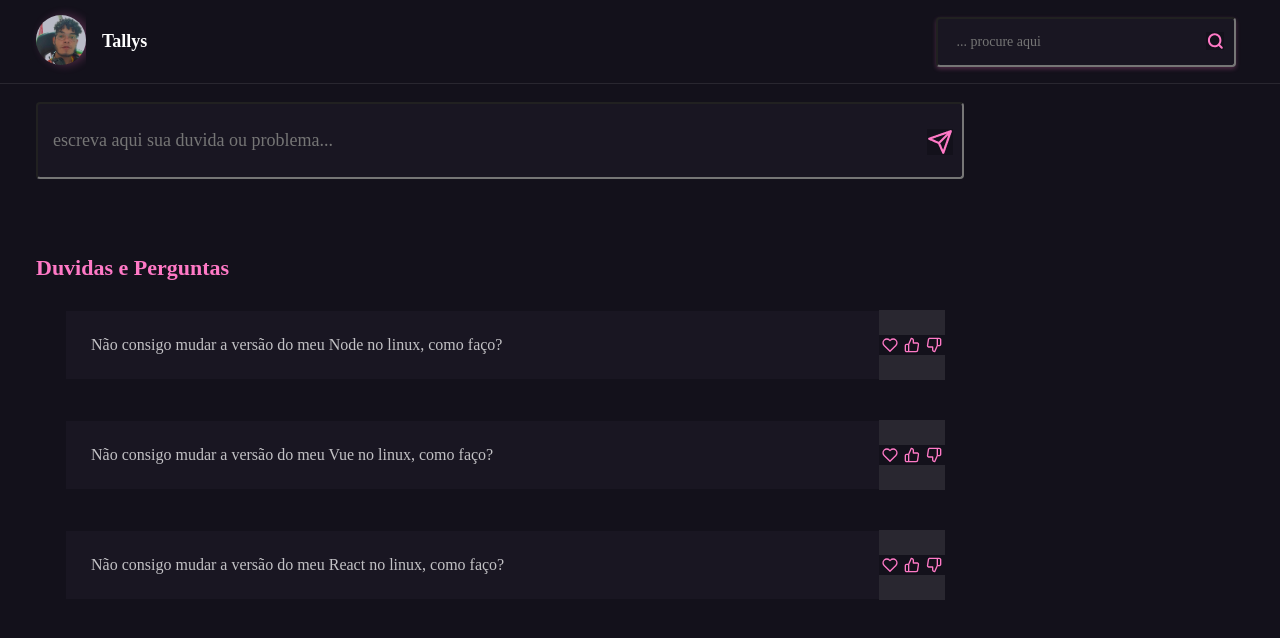
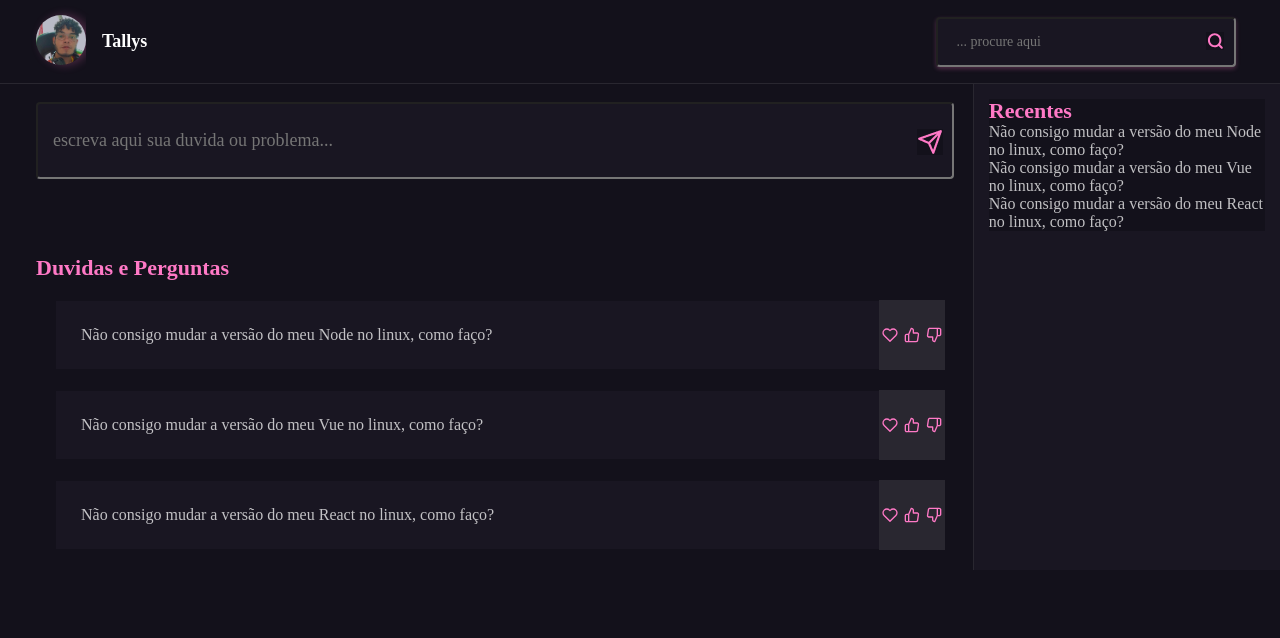
Before and after one commit to byte-serido/trainign-devs-byte, a Vue app in the folder src/projects/forum_bsi/talles/forum_bsi/: page / in a window 1280 px wide. Shown: the top 638 px of the page. Built offline with nearby package versions, Linux system fonts and the light colour scheme.

Commit message:
:sparkles:feat: changing the body and adding seccond dashboard (#22)

```diff
--- a/src/projects/forum_bsi/talles/forum_bsi/src/components/MyDashboard.vue
+++ b/src/projects/forum_bsi/talles/forum_bsi/src/components/MyDashboard.vue
@@ -1,11 +1,12 @@
 <template>
+<div id="Dashboard">
     <div id="Dash-main">
             <div class="area-busca-dash">
                 <input type="text" placeholder="Escreva aqui sua duvida ou problema..." class="input-busca-dash" />
                 <img src="../../public/img/icons/icon-send.png" alt="send" id="send-input" />
             </div>
             <h1>Duvidas e Perguntas</h1>
-        <div class="section-post">
+            <div id="section-post">
                 <div class="postagens" v-show="post" v-for="postagem in posts" :key="postagem.id">
                     <div class="post-quest">
                         {{ postagem.quest }}
@@ -14,6 +15,22 @@
                         <img src="../../public/img/icons/icon-heart.svg" alt="" id="">
                         <img src="../../public/img/icons/icon-thumbs-up.svg" alt="">
                         <img src="../../public/img/icons/icon-thumbs-down.svg" alt="">
+                    </div>
+            </div>
+            <div class="feed-vazio" v-if="!post">
+                <h3>
+                    Nenhuma pergunta disponivel ...T_T
+                </h3>
+            </div>
+        </div>
+    </div>
+    <div id="Dash-second">
+        <h1>Recentes</h1>
+            <div id="posts-recentes">
+                <div class="new-post" v-show="post" v-for="postagem in posts" :key="postagem.id">
+                    <div class="caixa-post">
+                        {{ postagem.quest }}
+                    </div>
                 </div>
             </div>
     </div>
@@ -36,12 +53,31 @@ export default {
 };
 </script>
 <style scoped>
+
+#Dashboard {
+    display: flex;
+    width: 100%;
+    height: 100%;
+}
+
 #Dash-main {
     padding-left: 36px;
     padding-top: 18px;
     /* display: flex; */
     /* background-color: rgb(107, 83, 227); */
-    width: 76.8%;
+    width: 76%;
+}
+
+#Dash-second {
+    display: inline-block;
+    width: 24%;
+    min-height: 100%;
+    position: relative;
+    left: 0%;
+    border-left: 1px solid #292730;
+    padding: 15px;
+    background: #191622;
+
 }
 
 .area-busca-dash {
@@ -79,19 +115,16 @@ h1 {
     color: #ff79c6;
 }
 
-.section-post {
-    /* justify-content: space-between; */
-    /* align-items: center; */
+#section-post {
+
     max-width: 97%;
     margin: 10px;
-    /* display: flex; */
 }
-
 
 .postagens {
     justify-content: space-between;
     align-items: center;
-    padding: 20px;
+    padding: 10px;
     width: 100%;
     min-height: 77px;
     display: flex;
@@ -101,7 +134,6 @@ h1 {
     padding:25px;
     width: 100%;
     height: 100%;
-    /* border: #ff79c6 solid 2px; */
     background-color: #191622;
     display: flex;
     justify-content: space-between;
@@ -121,6 +153,21 @@ h1 {
     width: 22px;
     height: 20px;
     padding: 2px;
+    background:  transparent;
+
+}
+
+.feed-vazio {
+    /* background-color: #ff79c6; */
+    display: flex;
+    align-items: center;
+    text-align: center;
+    width: 250px;
+    height: 250px;
+    margin-top: 100px;
+    margin-right: auto;
+    margin-left: auto;
+    color: white;
 }
 
 </style>
```
Lines whose indentation alone changed are shown as unchanged.
